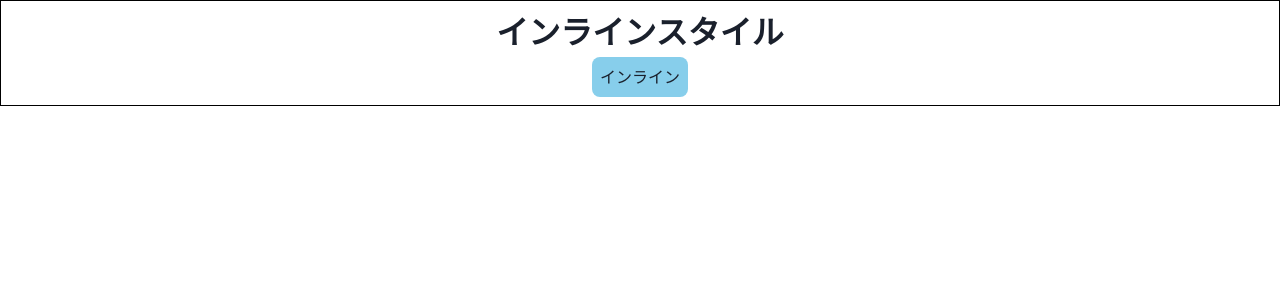
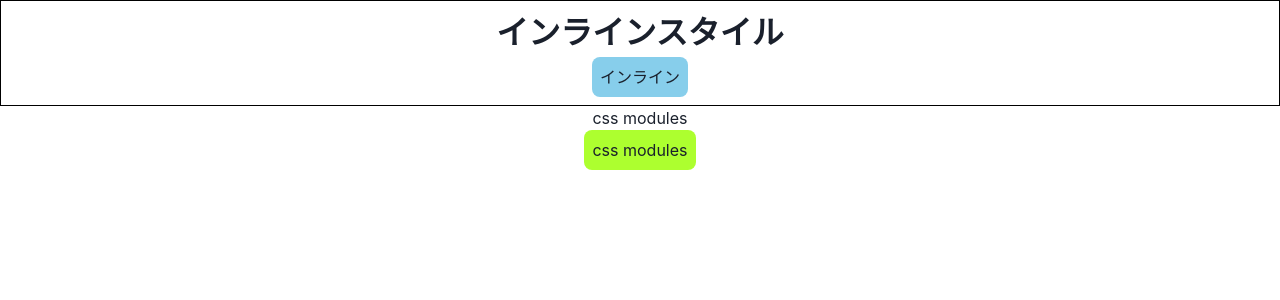
Before and after one commit to keisuke-333/practice, a Next.js app: page / in a window 1280 px wide. Shown: the top 300 px of the page. Built offline with nearby package versions, Linux system fonts and the light colour scheme.

Commit message:
CSS Modules

```diff
--- a/package.json
+++ b/package.json
@@ -24,6 +24,7 @@
     "eslint": "7.32.0",
     "eslint-config-next": "12.0.4",
     "postcss": "^8.4.4",
+    "sass": "^1.43.5",
     "tailwindcss": "^2.2.19",
     "typescript": "^4.5.2"
   }
--- /dev/null
+++ b/src/components/CssModules.module.scss
@@ -0,0 +1,19 @@
+.containe {
+  border: solid 1px black;
+  padding: 8px;
+}
+
+.title {
+  font-size: 16px;
+}
+
+.button {
+  background: greenyellow;
+  padding: 8px;
+  border-radius: 8px;
+  &:hover {
+    background-color: green;
+    color: white;
+    cursor: pointer;
+  }
+}
--- /dev/null
+++ b/src/components/CssModules.tsx
@@ -0,0 +1,10 @@
+import classes from './CssModules.module.scss'
+
+export const CssModules = () => {
+  return (
+    <div className={classes.container}>
+      <p className={classes.title}>css modules</p>
+      <button className={classes.button}>css modules</button>
+    </div>
+  )
+}
--- a/src/pages/_app.tsx
+++ b/src/pages/_app.tsx
@@ -1,5 +1,5 @@
 import { ChakraProvider } from "@chakra-ui/react"
-import '../styles/globals.css'
+import '../styles/globals.scss'
 
 const App = ({ Component, pageProps }) => {
   return (
--- a/src/pages/index.tsx
+++ b/src/pages/index.tsx
@@ -1,4 +1,5 @@
 import { Box } from '@chakra-ui/react'
+import { CssModules } from '../components/CssModules'
 import { InlineStyle } from '../components/InlineStyle'
 
 const Home = () => {
@@ -6,6 +7,7 @@ const Home = () => {
   return (
     <Box textAlign={'center'}>
       <InlineStyle />
+      <CssModules />
     </Box>
   )
 }
```
Also changed, not shown: src/styles/globals.scss (renamed from src/styles/globals.css), 1 other file (tests, documents, lock files or other folders).
